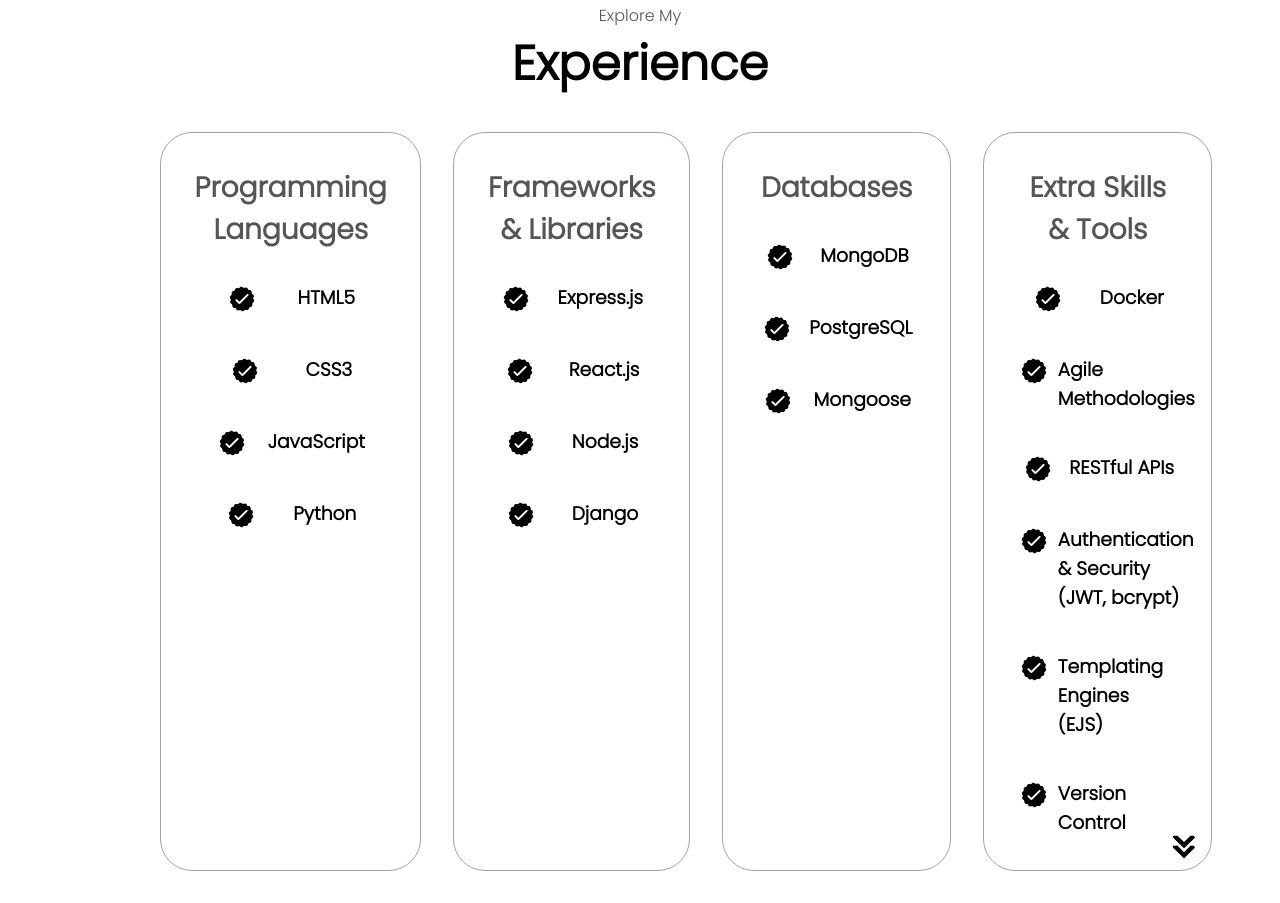
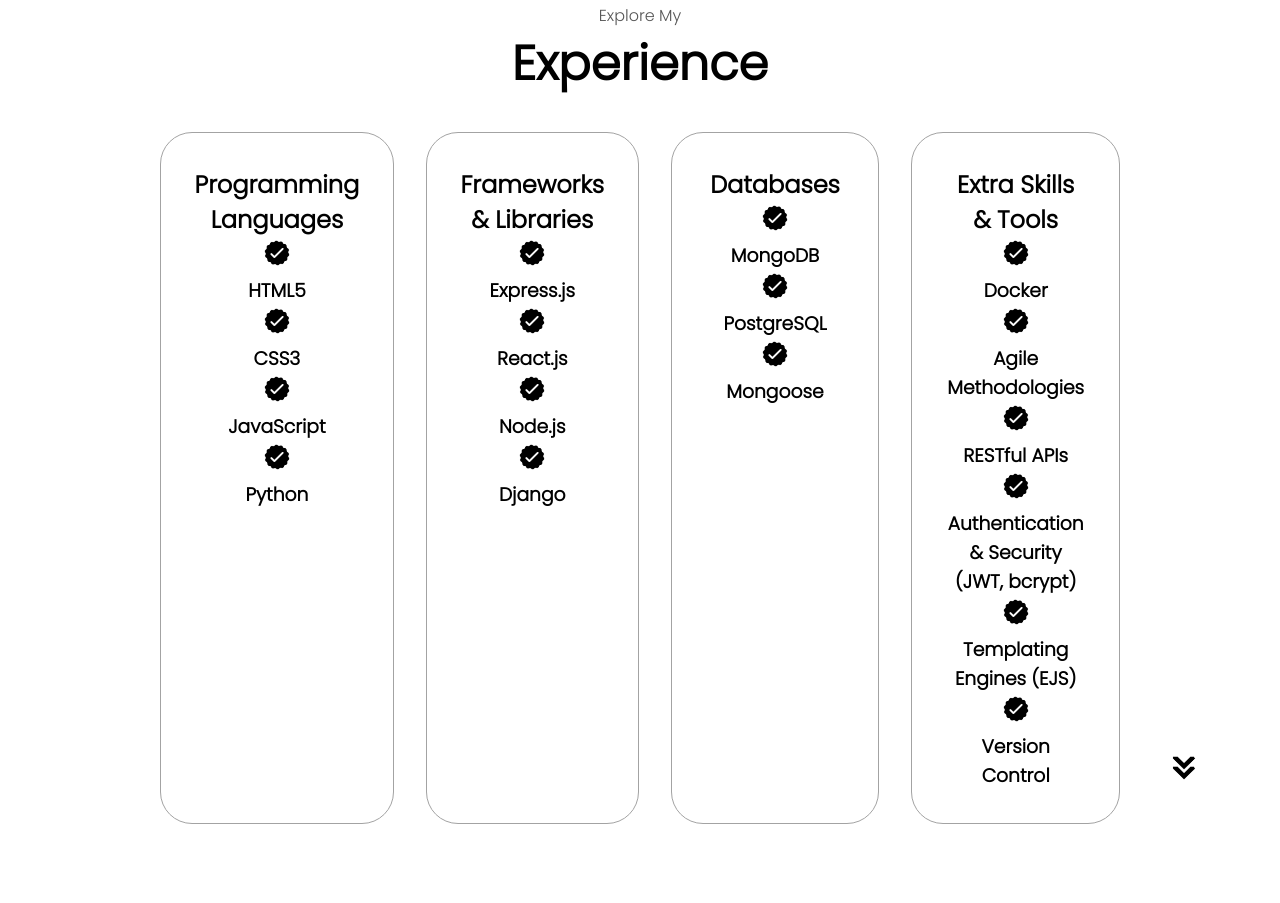
Before and after one commit to JakeMackBrown/Jake-Brown-Portfolio, a plain HTML site: page index.html in a window 1280 px wide. Shown: the part 1573-2476 px from the top of the page. After the commit the page ends 2397 px from the top, so only its background shows below. Drawn offline with Linux system fonts and the light colour scheme.

Commit message:
comment out cluttered CSS for experience section

```diff
--- a/style.css
+++ b/style.css
@@ -313,7 +313,7 @@ section {
     position: relative;
 }
 
-.experience-sub-title {
+/* .experience-sub-title {
     color: rgb(85,85,85);
     font-weight: 600;
     font-size: 1.75rem;
@@ -341,7 +341,7 @@ article {
     width: 10rem;
     justify-content: space-around;
     gap: 0.5rem;
-}
+} */
 
 article .icon {
     cursor: default;
```
